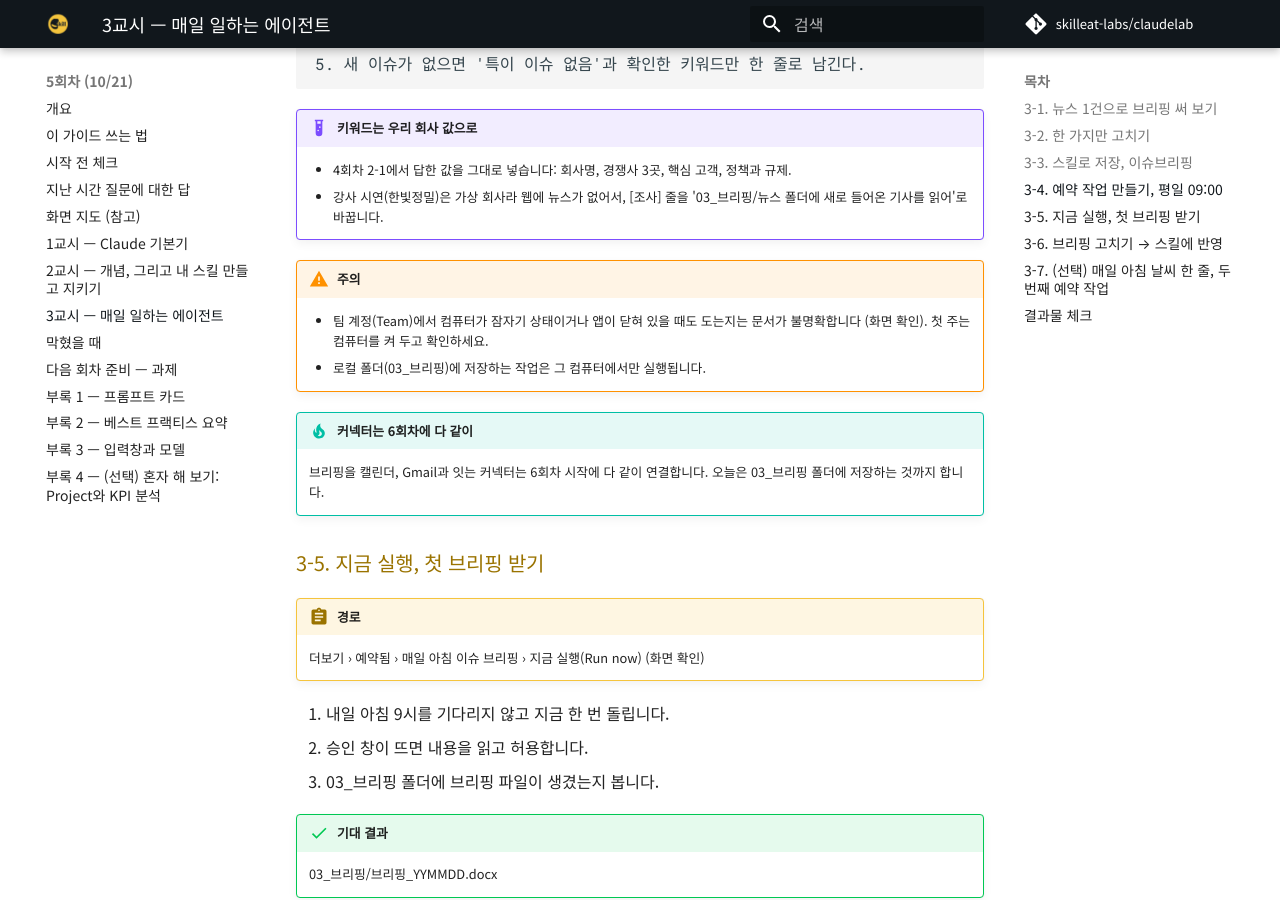
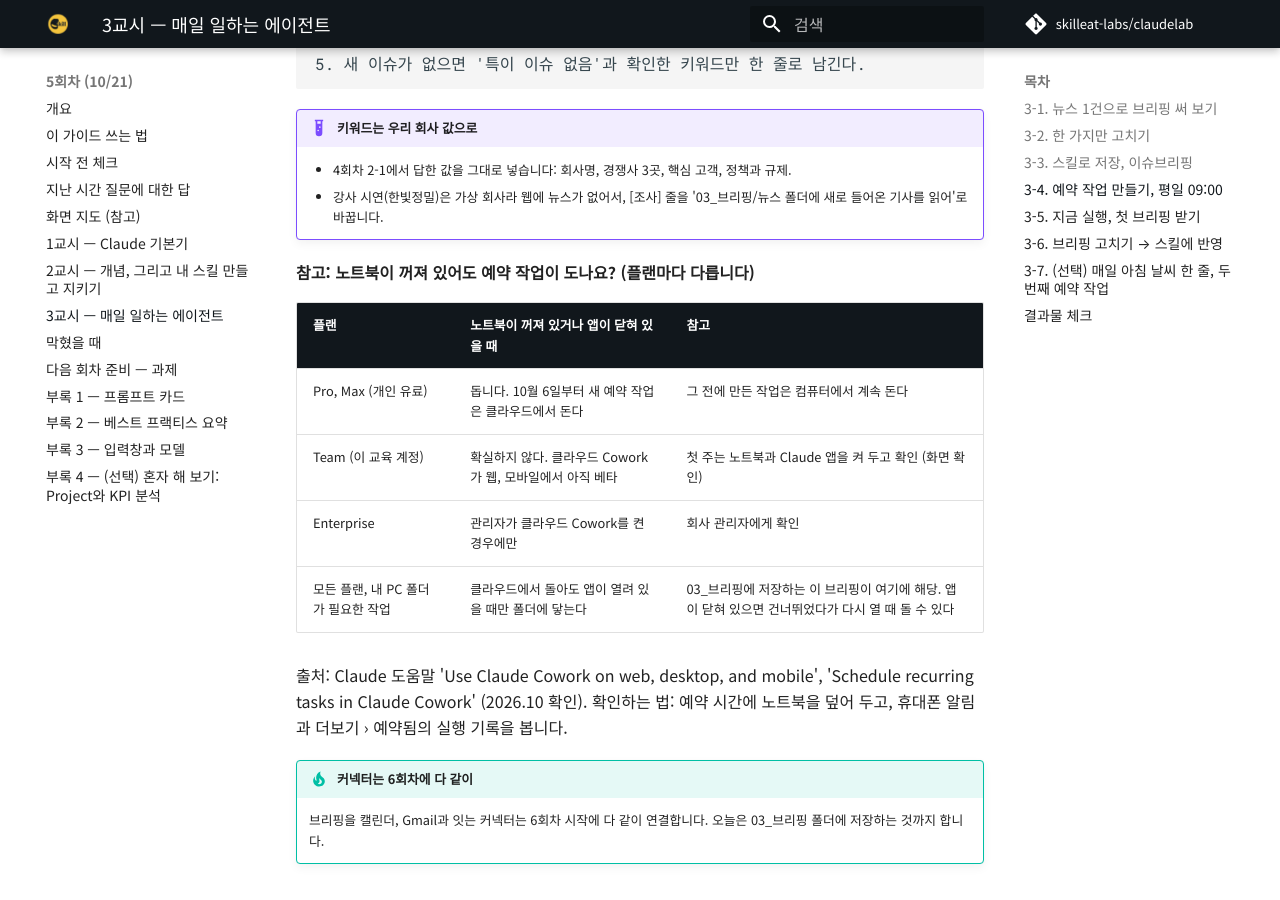
Before and after one commit to skilleat-labs/claudelab, an MkDocs documentation site: the page built from docs/day5/07.md, in a window 1280 px wide and 900 px high, scrolled down 3088 px. Built offline with MkDocs 1.6.1 and Material for MkDocs 9.7.7, drawn with Linux system fonts in a browser that asks for light colours; comment, search, counter and statistics services are not loaded; some of the changed text lies outside the part shown.

Commit message:
5회차 3-4: 플랜별 예약 작업 차이 참고 표 (노트북이 꺼져 있을 때)
Co-Authored-By: Claude Opus 5.5 <noreply@anthropic.com>

```diff
--- a/docs/day5/07.md
+++ b/docs/day5/07.md
@@ -106,9 +106,16 @@
     - 4회차 2-1에서 답한 값을 그대로 넣습니다: 회사명, 경쟁사 3곳, 핵심 고객, 정책과 규제.
     - 강사 시연(한빛정밀)은 가상 회사라 웹에 뉴스가 없어서, [조사] 줄을 '03_브리핑/뉴스 폴더에 새로 들어온 기사를 읽어'로 바꿉니다.
 
-!!! warning "주의"
-    - 팀 계정(Team)에서 컴퓨터가 잠자기 상태이거나 앱이 닫혀 있을 때도 도는지는 문서가 불명확합니다 (화면 확인). 첫 주는 컴퓨터를 켜 두고 확인하세요.
-    - 로컬 폴더(03_브리핑)에 저장하는 작업은 그 컴퓨터에서만 실행됩니다.
+**참고: 노트북이 꺼져 있어도 예약 작업이 도나요? (플랜마다 다릅니다)**
+
+| 플랜 | 노트북이 꺼져 있거나 앱이 닫혀 있을 때 | 참고 |
+| --- | --- | --- |
+| Pro, Max (개인 유료) | 돕니다. 10월 6일부터 새 예약 작업은 클라우드에서 돈다 | 그 전에 만든 작업은 컴퓨터에서 계속 돈다 |
+| Team (이 교육 계정) | 확실하지 않다. 클라우드 Cowork가 웹, 모바일에서 아직 베타 | 첫 주는 노트북과 Claude 앱을 켜 두고 확인 (화면 확인) |
+| Enterprise | 관리자가 클라우드 Cowork를 켠 경우에만 | 회사 관리자에게 확인 |
+| 모든 플랜, 내 PC 폴더가 필요한 작업 | 클라우드에서 돌아도 앱이 열려 있을 때만 폴더에 닿는다 | 03_브리핑에 저장하는 이 브리핑이 여기에 해당. 앱이 닫혀 있으면 건너뛰었다가 다시 열 때 돌 수 있다 |
+
+출처: Claude 도움말 'Use Claude Cowork on web, desktop, and mobile', 'Schedule recurring tasks in Claude Cowork' (2026.10 확인). 확인하는 법: 예약 시간에 노트북을 덮어 두고, 휴대폰 알림과 더보기 › 예약됨의 실행 기록을 봅니다.
 
 !!! tip "커넥터는 6회차에 다 같이"
     브리핑을 캘린더, Gmail과 잇는 커넥터는 6회차 시작에 다 같이 연결합니다. 오늘은 03_브리핑 폴더에 저장하는 것까지 합니다.
@@ -175,10 +182,7 @@
     - 날씨누리는 권역 예보 페이지에 최저 기온과 강수확률이 비어 있을 때가 많아, 빈 값은 포털 날씨로 채우게 했습니다. 네이버가 막히면 다음에서 채웁니다.
 
 !!! warning "노트북이 꺼져 있어도 도나요?"
-    - Pro, Max 플랜: 10월 6일부터 새 예약 작업은 클라우드에서 돌아, 컴퓨터가 꺼져 있어도 됩니다 (Claude 도움말).
-    - Team 플랜(이 교육 계정): 클라우드 Cowork가 아직 베타라 데스크톱 예약 작업이 클라우드에서 도는지 도움말에 나와 있지 않습니다. 안전하게는 노트북과 Claude 앱을 켜 두세요. (화면 확인)
-    - 내 PC 폴더가 필요한 작업은 클라우드에서 돌아도 앱이 열려 있을 때만 폴더에 닿습니다. 꺼져 있으면 건너뛰었다가 앱을 다시 열 때 돌 수 있습니다.
-    - 확인하는 법: 예약 시간에 노트북을 덮어 두고, 휴대폰 알림과 예약됨의 실행 기록을 봅니다.
+    플랜마다 다릅니다. 3-4 아래의 '참고: 노트북이 꺼져 있어도 예약 작업이 도나요?' 표를 보세요. 이 교육 계정(Team)은 노트북과 앱을 켜 두는 게 안전합니다.
 
 ## 결과물 체크
 
```
